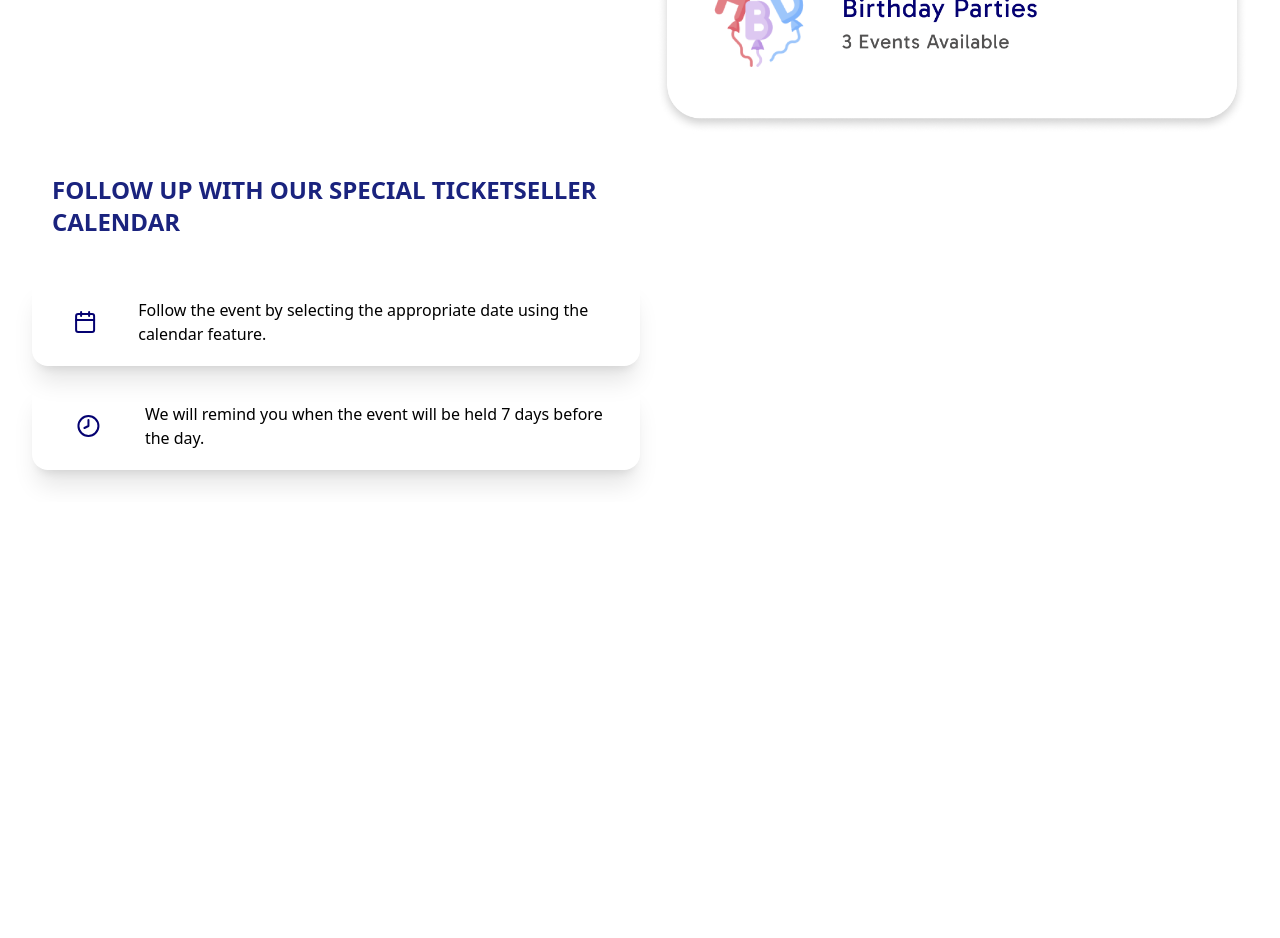
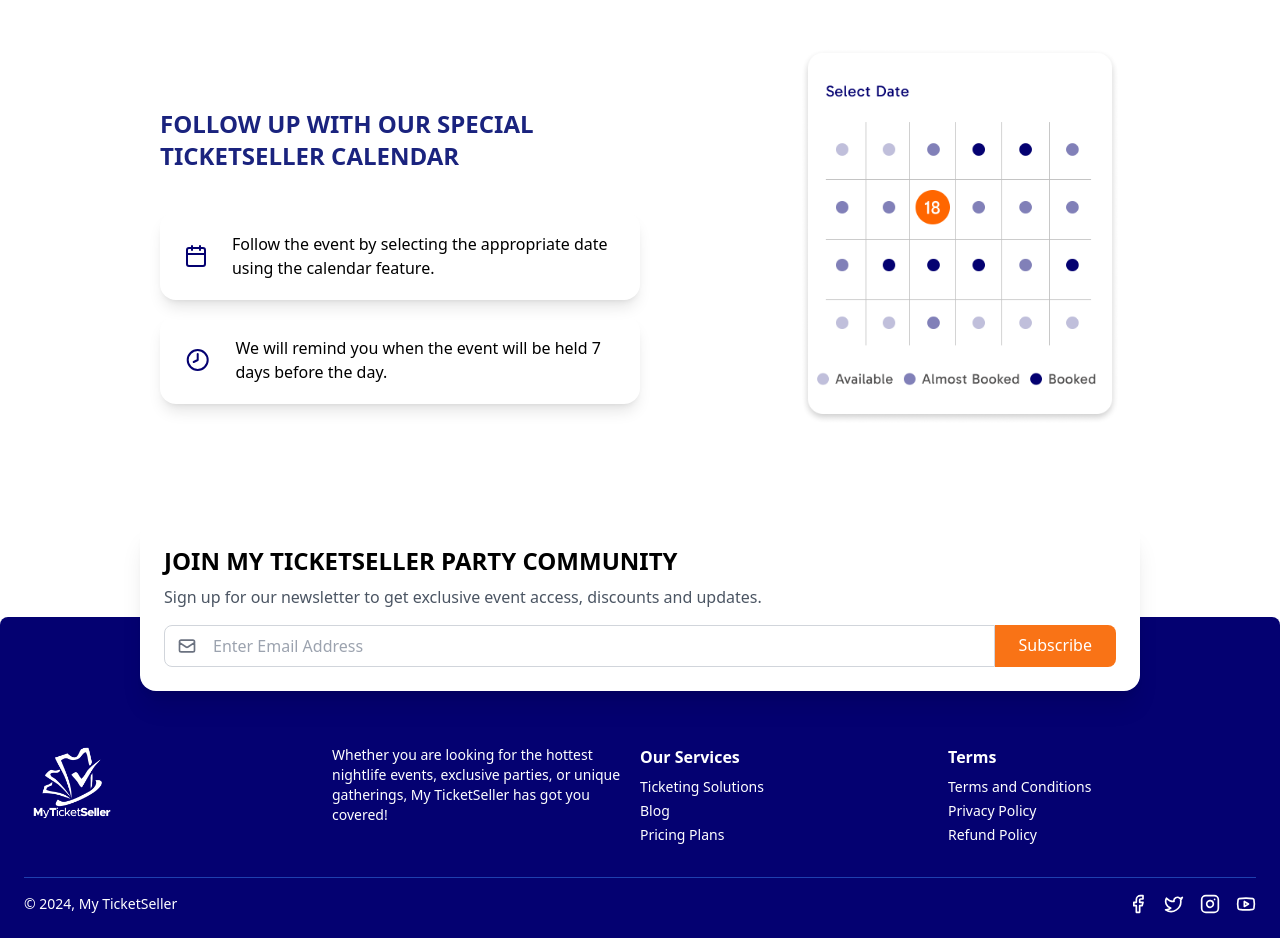
Before and after one commit to TheEcommerceBoss/myticketseller-frontend-old, a React (Vite) app: page / in a window 1280 px wide. Shown: the part 2900-3838 px from the top of the page. Before the commit the page ends 3402 px from the top, so only its background shows below. Built offline with nearby package versions, Linux system fonts and the light colour scheme; a web font is replaced by a local one.

Commit message:
finished landing page

```diff
--- /dev/null
+++ b/src/components/(footers)/Footer.jsx
@@ -0,0 +1,90 @@
+import React, { useState } from 'react';
+import { Facebook, Twitter, Instagram, Youtube } from 'lucide-react';
+import logoDark from '../../assets/(site_assets)/logo-dark.png';  // Adjust path as necessary
+
+const Footer = () => {
+    const [email, setEmail] = useState('');
+
+    const handleSubmit = (e) => {
+        e.preventDefault();
+        // Handle newsletter signup logic here
+        console.log('Subscribing with email:', email);
+    };
+
+    return (
+        <footer className="font-sans relative mt-[10rem]">
+            <div className="absolute px-3 mx-auto max-w-5xl  left-0 right-0 -top-[6rem] md:-top-24">
+                <div className="bg-white rounded-2xl shadow-xl p-6 ">
+                    <h2 className="text-2xl font-bold mb-2">JOIN MY TICKETSELLER PARTY COMMUNITY</h2>
+                    <p className="text-gray-600 mb-4">Sign up for our newsletter to get exclusive event access, discounts and updates.</p>
+                    <form onSubmit={handleSubmit} className="flex flex-wrap">
+                        <div className="flex-grow flex items-center border border-gray-300 rounded-l-lg bg-white">
+                            <svg className="w-5 h-5 text-gray-500 ml-3 mr-2" fill="none" stroke="currentColor" viewBox="0 0 24 24" xmlns="http://www.w3.org/2000/svg">
+                                <path strokeLinecap="round" strokeLinejoin="round" strokeWidth="2" d="M3 8l7.89 5.26a2 2 0 002.22 0L21 8M5 19h14a2 2 0 002-2V7a2 2 0 00-2-2H5a2 2 0 00-2 2v10a2 2 0 002 2z"></path>
+                            </svg>
+                            <input
+                                type="email"
+                                placeholder="Enter Email Address"
+                                className="flex-grow p-2 focus:outline-none"
+                                value={email}
+                                onChange={(e) => setEmail(e.target.value)}
+                                required
+                            />
+                        </div>
+                        <button
+                            type="submit"
+                            className="bg-orange-500 flex  w-full md:w-auto text-white px-6 py-2 rounded-lg md:rounded-none mt-3 md:mt-0 text-center flex-col items-center  md:rounded-r-lg hover:bg-orange-600 transition duration-300"
+                        >
+                            Subscribe
+                        </button>
+                    </form>
+                </div>
+            </div>
+
+            <div className="bg-[#040171] text-white p-6 pt-[15rem] md:pt-[8rem] rounded-t-lg">
+                <div className="flex flex-wrap justify-between mb-8">
+                    <div className="w-full md:w-1/4 mb-6 md:mb-0">
+                        <h3 className="text-2xl font-bold mb-4">
+                            <img src={logoDark} className='w-[6rem]' />
+
+                        </h3>
+
+                    </div>
+                    <div className="w-full md:w-1/4 mb-6 md:mb-0">
+                        <p className="text-sm">
+                            Whether you are looking for the hottest nightlife events, exclusive parties, or unique gatherings, My TicketSeller has got you covered!
+                        </p>
+                    </div>
+                    <div className="w-full md:w-1/4 mb-6 md:mb-0">
+                        <h4 className="font-bold mb-2">Our Services</h4>
+                        <ul className="text-sm space-y-1">
+                            <li>Ticketing Solutions</li>
+                            <li>Blog</li>
+                            <li>Pricing Plans</li>
+                        </ul>
+                    </div>
+                    <div className="w-full md:w-1/4">
+                        <h4 className="font-bold mb-2">Terms</h4>
+                        <ul className="text-sm space-y-1">
+                            <li>Terms and Conditions</li>
+                            <li>Privacy Policy</li>
+                            <li>Refund Policy</li>
+                        </ul>
+                    </div>
+                </div>
+
+                <div className="flex flex-col md:flex-row justify-between items-center border-t border-blue-800 pt-4">
+                    <p className="text-sm mb-4 md:mb-0 text-center">© 2024, My TicketSeller</p>
+                    <div className="flex space-x-4 justify-between">
+                        <Facebook size={20} />
+                        <Twitter size={20} />
+                        <Instagram size={20} />
+                        <Youtube size={20} />
+                    </div>
+                </div>
+            </div>
+        </footer>
+    );
+};
+
+export default Footer;
--- a/src/components/(others)/HowItWorks.jsx
+++ b/src/components/(others)/HowItWorks.jsx
@@ -2,6 +2,8 @@ import React, { useState } from 'react';
 import { Calendar, Clock8, Search } from 'lucide-react';
 import SearchBox from '../../assets/(landing)/searchBox.png';
 import SearchBar from '../../assets/(landing)/searchBar.png';
+import Calendars from '../../assets/(landing)/calendar.png';
+
 const EventCalendar = () => {
     const [selectedDate, setSelectedDate] = useState(18);
 
@@ -24,9 +26,8 @@ const EventCalendar = () => {
     };
 
     return (
-        <div className="bg-white p-8 font-sans">
-
-            <div className="flex flex-col items-center md:flex-row md:space-x-8">
+        <div className="bg-white p-8 md:px-[10rem] flex flex-col items-center font-sans">
+            <div className="flex flex-col md:flex-row w-full justify-between items-center md:space-x-8 mt-[1rem] md:mt-[5rem]">
                 <div className="w-full md:w-1/2">
                     <div className="my-10 text-center md:text-start">
                         <h2 className="text-3xl font-bold text-[#1a237e] relative inline-block">
@@ -50,32 +51,32 @@ const EventCalendar = () => {
                         </li>
                     </ul>
                 </div>
-                <div className="w-full flex my-5 md:my-0 flex-col items-center md:w-1/2">
-                    <img src={SearchBar} className='w-[100%]' />
-                    <img src={SearchBox} className='w-[100%]' />
-
+                <div className="w-full md:w-1/3 flex flex-col items-center justify-center">
+                    <img src={SearchBar} className='w-full   mb-4' alt="Search Bar" />
+                    <img src={SearchBox} className='w-full ' alt="Search Box" />
                 </div>
             </div>
-            <div className="flex flex-col md:flex-row ">
 
-
-                <div className="flex flex-col items-center w-full md:w-1/2">
+            <div className="flex flex-col md:flex-row w-full justify-between items-center md:space-x-8 mt-[5rem]">
+                <div className="w-full md:w-1/2 order-2 md:order-1">
                     <div className="my-10 text-center md:text-start">
-                        <h2 className="text-2xl font-bold px-5 text-[#1a237e] relative inline-block">
+                        <h2 className="text-2xl font-bold text-[#1a237e] relative inline-block">
                             FOLLOW UP WITH OUR SPECIAL TICKETSELLER CALENDAR
                         </h2>
                     </div>
                     <div className="space-y-4">
-                        <div className="flex shadow-xl  p-5 rounded-2xl items-center">
-                            <Calendar className="mr-5 text-[#040171] w-[5rem]" />
+                        <div className="flex shadow-lg p-5 rounded-2xl items-center">
+                            <Calendar className="mr-5 text-[#040171] w-[3rem]" />
                             <p className='text-black'>Follow the event by selecting the appropriate date using the calendar feature.</p>
                         </div>
-                        <div className="flex shadow-xl p-5 rounded-2xl items-center">
-                            <Clock8 className="mr-5 text-[#040171] w-[5rem]" />
-
+                        <div className="flex shadow-lg p-5 rounded-2xl items-center">
+                            <Clock8 className="mr-5 text-[#040171] w-[3rem]" />
                             <p className='text-black'>We will remind you when the event will be held 7 days before the day.</p>
                         </div>
                     </div>
+                </div>
+                <div className="w-full md:w-1/3 flex justify-center items-center order-1 md:order-2 mb-8 md:mb-0">
+                    <img src={Calendars} className='w-full ' alt="Calendar" />
                 </div>
             </div>
         </div>
--- a/src/pages/(landing)/Landing.jsx
+++ b/src/pages/(landing)/Landing.jsx
@@ -8,6 +8,7 @@ import { Ticket } from "lucide-react";
 import { useTheme } from "../../context/ThemeContext";  // Adjust path as necessary
 import WhyUs from "../../components/(others)/WhyUs";
 import EventCalendar from "../../components/(others)/HowItWorks";
+import Footer from "../../components/(footers)/Footer";
 
 function LandingPage() {
     const { theme } = useTheme();
@@ -80,6 +81,7 @@ function LandingPage() {
             <FeaturedEvents />
             <WhyUs />
             <EventCalendar />
+            <Footer />
         </>
     );
 }
```
Also changed, not shown: src/assets/(landing)/calendar.png (added).
